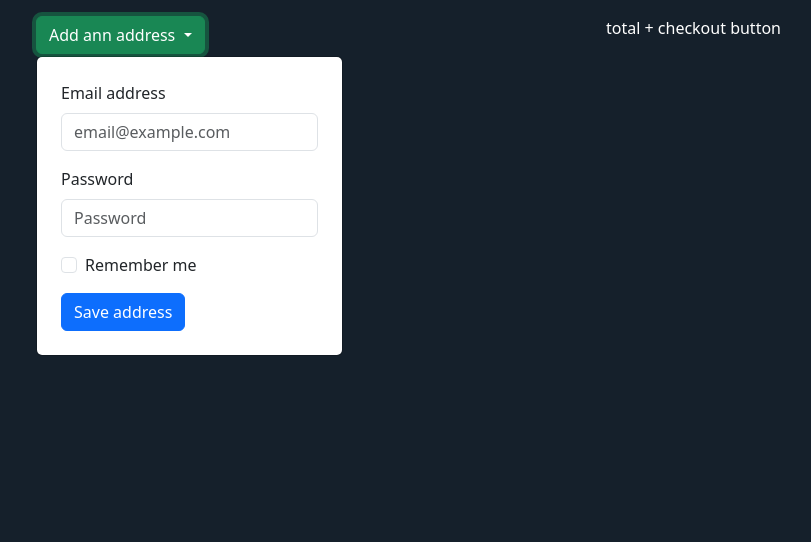
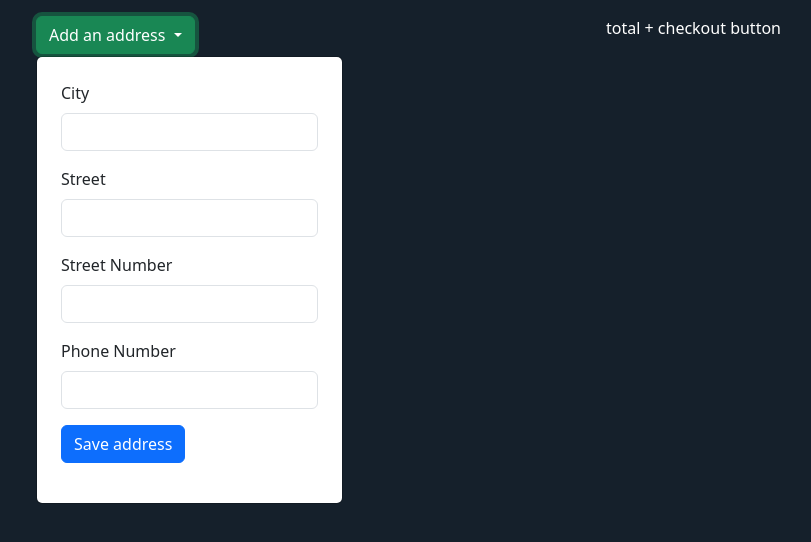
Before and after one commit to popov23cso/FullCycleShop, a Django app: page /checkout in a window 1280 px wide, after a click on "Add an address". Shown: the part 96-638 px from the top of the page, without its empty margins (46-857 px from the left). Run offline with Django 5.2, Linux system fonts and the light colour scheme; a user stored in the database is signed in; data comes from the database, SQL or seed files in the repository; data that the repository does not hold is empty.

Commit message:
Small template changes

```diff
--- a/DjangoMart/DjangoMartApp/templates/DjangoMartApp/cart.html
+++ b/DjangoMart/DjangoMartApp/templates/DjangoMartApp/cart.html
@@ -40,7 +40,7 @@
             </div>
         {% endfor %}
     </div>
-    <div class="container">
+    <div class="container text-center">
         <div class="alert alert-success mb-3" role="alert">
             TOTAL: {{total_cart_value}} tokens
         </div>
--- a/DjangoMart/DjangoMartApp/templates/DjangoMartApp/checkout.html
+++ b/DjangoMart/DjangoMartApp/templates/DjangoMartApp/checkout.html
@@ -1,4 +1,6 @@
 {% extends 'DjangoMartApp/layout.html' %}
+
+{% load static %}
 
 {% block title %}
     Checkout
@@ -22,26 +24,28 @@
         {% else %}
             <div class="dropdown">
                 <button type="button" class="btn btn-outline-success dropdown-toggle" data-bs-toggle="dropdown" aria-expanded="false" data-bs-auto-close="outside">
-                Add ann address
+                    Add an address
                 </button>
                 <form class="dropdown-menu p-4">
                     <div class="mb-3">
-                <label for="exampleDropdownFormEmail2" class="form-label">Email address</label>
-                <input type="email" class="form-control" id="exampleDropdownFormEmail2" placeholder="email@example.com">
+                        <label for="dropdownCity" class="form-label">City</label>
+                        <input class="form-control" id="dropdownCity">
                     </div>
                     <div class="mb-3">
-                <label for="exampleDropdownFormPassword2" class="form-label">Password</label>
-                <input type="password" class="form-control" id="exampleDropdownFormPassword2" placeholder="Password">
+                        <label for="dropdownStreet" class="form-label">Street</label>
+                        <input class="form-control" id="dropdownStreet" >
                     </div>
                     <div class="mb-3">
-                <div class="form-check">
-                    <input type="checkbox" class="form-check-input" id="dropdownCheck2">
-                    <label class="form-check-label" for="dropdownCheck2">
-                    Remember me
-                    </label>
+                        <label for="dropdownStreetNumber" class="form-label">Street Number</label>
+                        <input class="form-control" id="dropdownStreetNumber" >
                     </div>
+                    <div class="mb-3">
+                        <label for="dropdownPhoneNumber" class="form-label">Phone Number</label>
+                        <input class="form-control" id="dropdownPhoneNumber" >
                     </div>
-                <button type="submit" class="btn btn-primary">Save address</button>
+                    <div class="mb-3">
+                        <button type="button" class="btn btn-primary" id="saveAddressBtn" >Save address</button>
+                    </div>
                 </form>
             </div>
         {% endif %}
@@ -50,4 +54,18 @@
         total + checkout button
     </div>
 </div>
+    <div class="toast-container position-fixed bottom-0 end-0 p-3">
+        <div id="liveToast" class="toast text-bg-success" role="alert" aria-live="assertive" aria-atomic="true">
+            <div class="toast-header">
+                <strong class="me-auto" id="toastMessage"></strong>
+                <button type="button" class="btn-close" data-bs-dismiss="toast" aria-label="Close"></button>
+            </div>
+            <div class="toast-body" id="toastBody">
+            </div>
+        </div>
+</div>
 {% endblock %}
+
+{% block scripts %}
+    <script type="module" src="{% static 'DjangoMartApp/checkout.js' %}"></script>
+{% endblock %}
```
Lines whose indentation alone changed are shown as unchanged.
